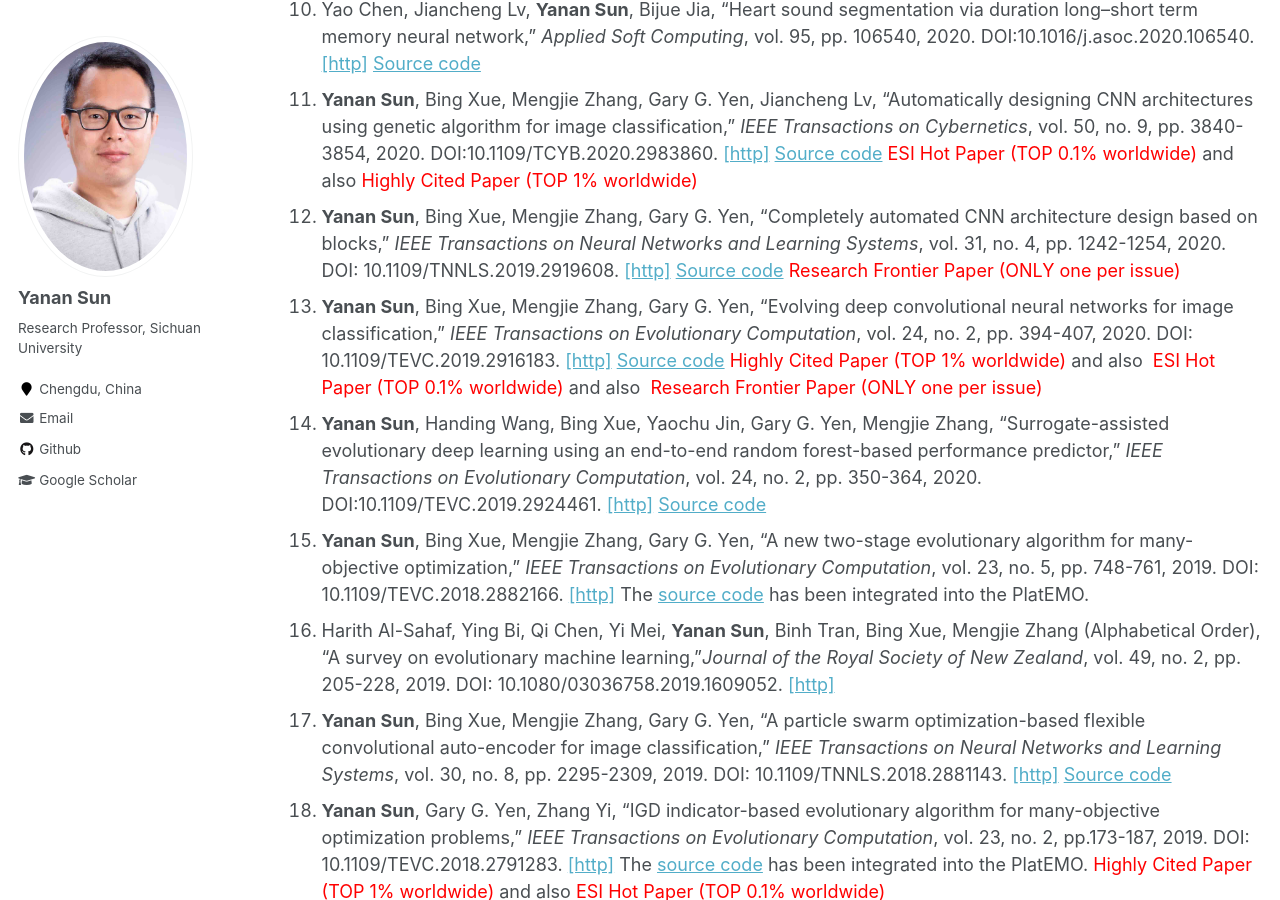
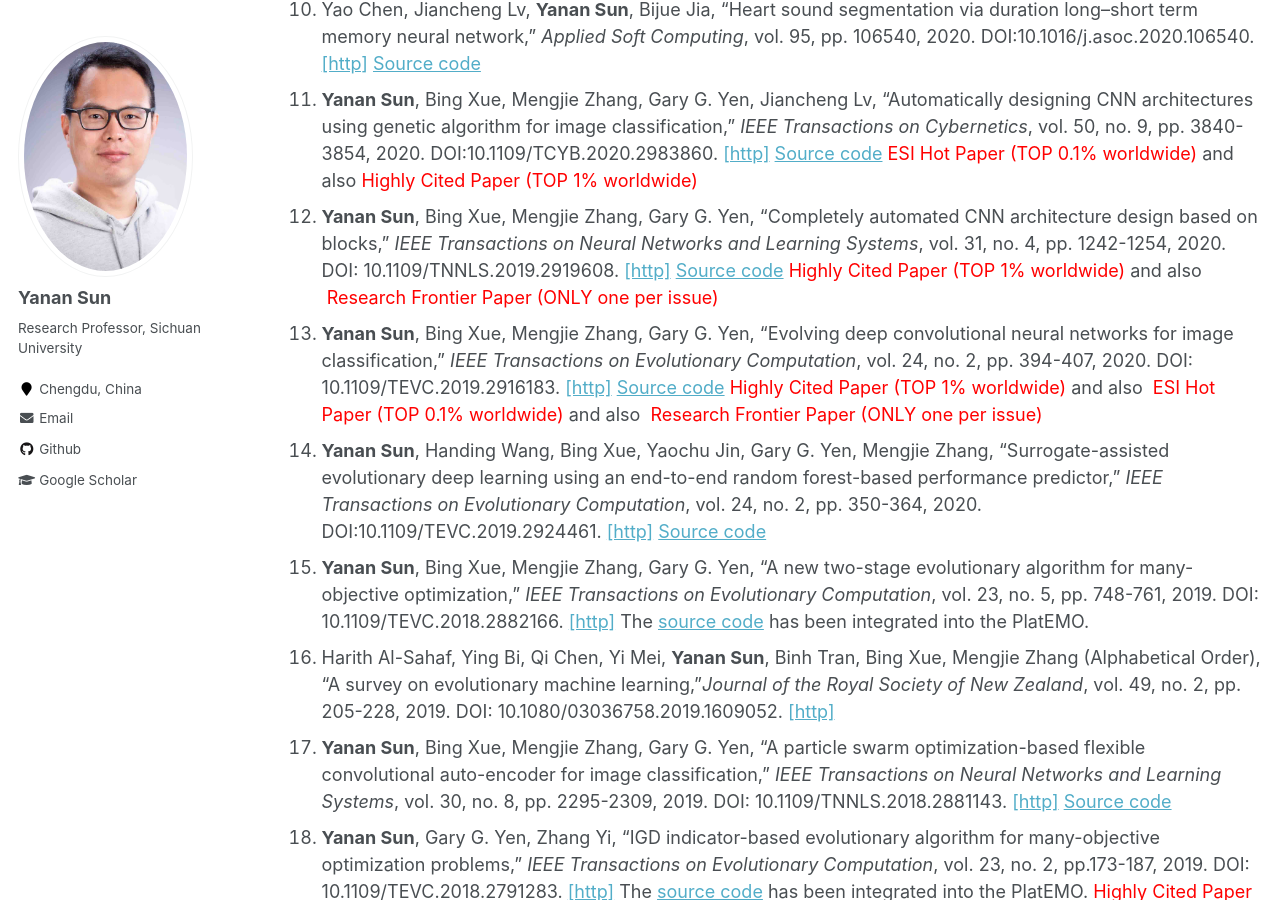
Before and after one commit to yn-sun/yn-sun.github.io, a Jekyll site: the page built from _pages/publications.md, in a window 1280 px wide and 900 px high, scrolled down 1095 px. Built offline with Jekyll 4.4.1, drawn with Linux system fonts in a browser that asks for light colours; comment, search, counter and statistics services are not loaded.

Commit message:
Update publications.md

```diff
--- a/_pages/publications.md
+++ b/_pages/publications.md
@@ -18,7 +18,7 @@ author_profile: true
 9. Qing Ye, **Yanan Sun**\*, Jixin Zhang, Jiancheng Lv\*, "A distributed framework for EA-based NAS," <i>IEEE Transactions on Parallel and Distributed Systems</i>, vol. 32, no. 7, pp. 1753-1764, 2020. DOI:10.1109/TPDS.2020.3046774. [[http]](https://ieeexplore.ieee.org/document/9305984) [Source code](https://github.com/Fuyeking/Distributed-EA-based-NAS)
 10. Yao Chen, Jiancheng Lv, **Yanan Sun**, Bijue Jia, "Heart sound segmentation via duration long–short term memory neural network," <i>Applied Soft Computing</i>, vol. 95, pp. 106540, 2020. DOI:10.1016/j.asoc.2020.106540. [[http]](https://www.sciencedirect.com/science/article/abs/pii/S1568494620304798) [Source code](https://github.com/yn-sun/paper_source_code/tree/main/Duration_LSTM)
 11. **Yanan Sun**, Bing Xue, Mengjie Zhang, Gary G. Yen, Jiancheng Lv, "Automatically designing CNN architectures using genetic algorithm for image classification," <i>IEEE Transactions on Cybernetics</i>, vol. 50, no. 9, pp. 3840-3854, 2020. DOI:10.1109/TCYB.2020.2983860. [[http]](https://ieeexplore.ieee.org/document/9075201) [Source code](https://github.com/yn-sun/cnn-ga) <span style="color: #FF0000">ESI Hot Paper (TOP 0.1% worldwide)</span>&nbsp;and also&nbsp;<span style="color: #FF0000">Highly Cited Paper (TOP 1% worldwide)</span>
-12. **Yanan Sun**, Bing Xue, Mengjie Zhang, Gary G. Yen, "Completely automated CNN architecture design based on blocks," <i>IEEE Transactions on Neural Networks and Learning Systems</i>, vol. 31, no. 4, pp. 1242-1254, 2020. DOI: 10.1109/TNNLS.2019.2919608. [[http]](https://ieeexplore.ieee.org/document/8742788/) [Source code](https://github.com/yn-sun/ea-cnn) <span style="color: #FF0000">Research Frontier Paper (ONLY one per issue)</span>
+12. **Yanan Sun**, Bing Xue, Mengjie Zhang, Gary G. Yen, "Completely automated CNN architecture design based on blocks," <i>IEEE Transactions on Neural Networks and Learning Systems</i>, vol. 31, no. 4, pp. 1242-1254, 2020. DOI: 10.1109/TNNLS.2019.2919608. [[http]](https://ieeexplore.ieee.org/document/8742788/) [Source code](https://github.com/yn-sun/ea-cnn) <span style="color: #FF0000">Highly Cited Paper (TOP 1% worldwide)</span>&nbsp;and also &nbsp;<span style="color: #FF0000">Research Frontier Paper (ONLY one per issue)</span>
 13. **Yanan Sun**, Bing Xue, Mengjie Zhang, Gary G. Yen, "Evolving deep convolutional neural networks for image classification," <i>IEEE Transactions on Evolutionary Computation</i>, vol. 24, no. 2, pp. 394-407, 2020. DOI: 10.1109/TEVC.2019.2916183. [[http]](https://ieeexplore.ieee.org/abstract/document/8712430) [Source code](https://github.com/yn-sun/evocnn) <span style="color: #FF0000">Highly Cited Paper (TOP 1% worldwide)</span>&nbsp;and also &nbsp;<span style="color: #FF0000">ESI Hot Paper (TOP 0.1% worldwide)</span>&nbsp;and also &nbsp;<span style="color: #FF0000">Research Frontier Paper (ONLY one per issue)</span>
 14. **Yanan Sun**, Handing Wang, Bing Xue, Yaochu Jin, Gary G. Yen, Mengjie Zhang, "Surrogate-assisted evolutionary deep learning using an end-to-end random forest-based performance predictor," <i>IEEE Transactions on Evolutionary Computation</i>, vol. 24, no. 2, pp. 350-364, 2020. DOI:10.1109/TEVC.2019.2924461. [[http]](https://ieeexplore.ieee.org/document/8744404) [Source code](https://github.com/yn-sun/e2epp)
 15. **Yanan Sun**, Bing Xue, Mengjie Zhang, Gary G. Yen, "A new two-stage evolutionary algorithm for many-objective optimization," <i>IEEE Transactions on Evolutionary Computation</i>, vol. 23, no. 5, pp. 748-761, 2019. DOI: 10.1109/TEVC.2018.2882166. [[http]](https://ieeexplore.ieee.org/document/8540041/) The [source code](https://github.com/BIMK/PlatEMO/tree/master/PlatEMO/Algorithms/MaOEA-IT) has been integrated into the PlatEMO.
```
